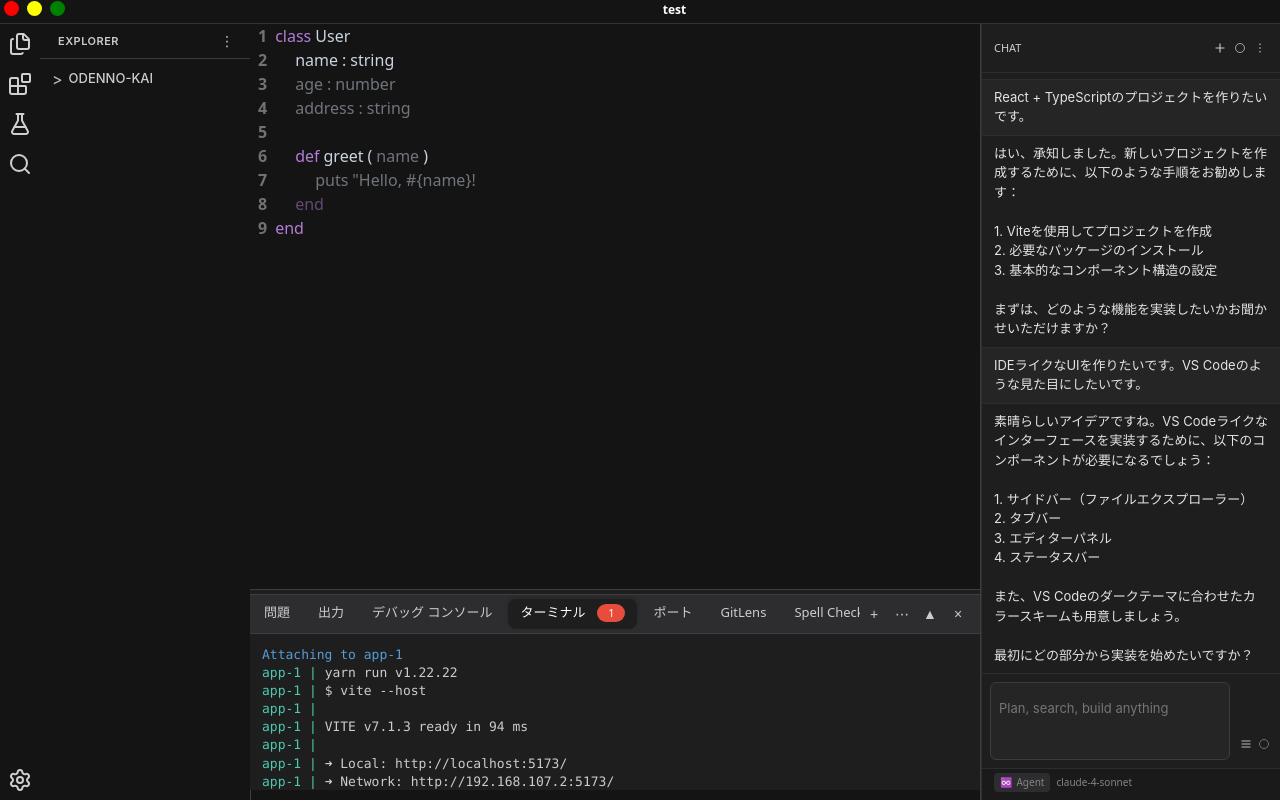
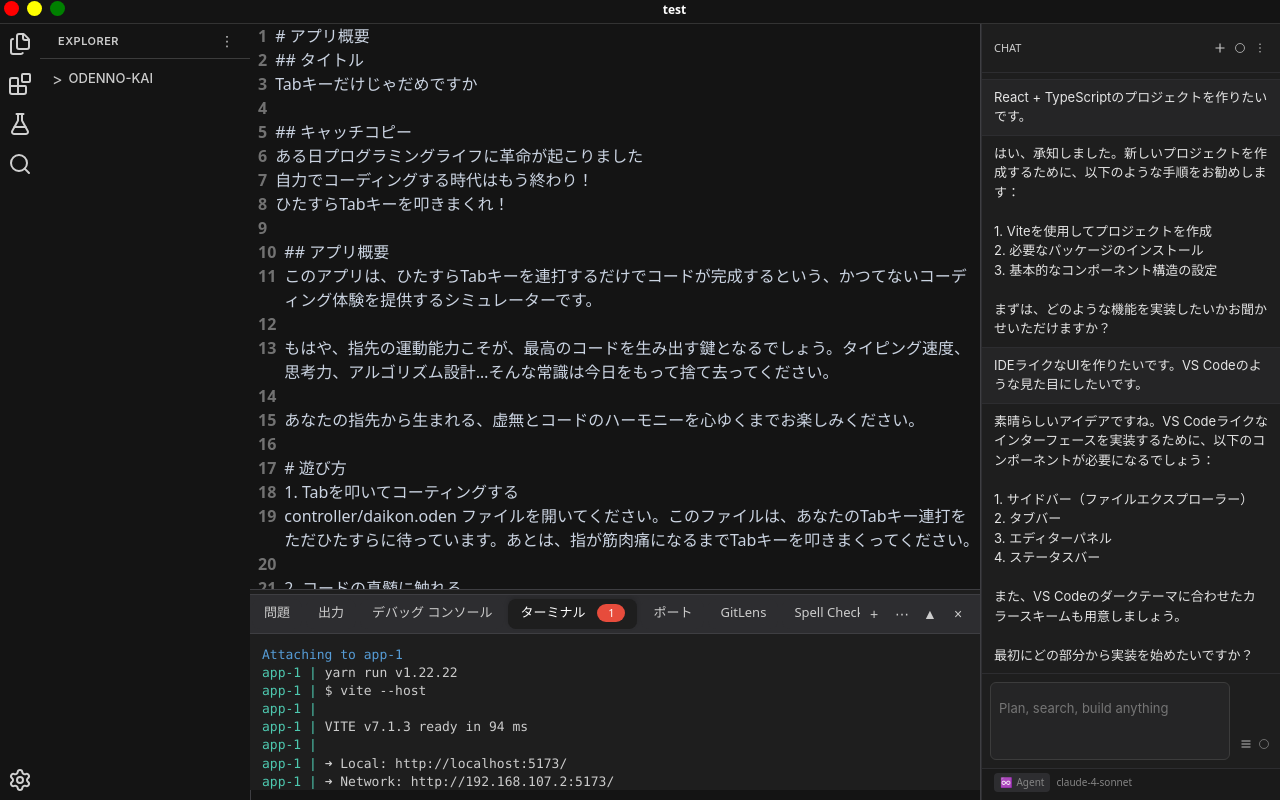
Before and after one commit to OdenTakashi/beyond-tab, a React (Vite) app: page / in a window 1280 px wide. Built offline with nearby package versions, Linux system fonts and the light colour scheme.

Commit message:
feat(view): READMEを追加

```diff
--- a/src/components/ide/Editor.tsx
+++ b/src/components/ide/Editor.tsx
@@ -1,7 +1,7 @@
 import type { LineType } from "../../types/LineValue";
-import { scene01 } from "../../scenes/01";
+import { sceneReadme } from "../../scenes/readme";
 
-export const Editor = ({ lines = scene01.lines }: { lines?: LineType[] }) => {
+export const Editor = ({ lines = sceneReadme.lines }: { lines?: LineType[] }) => {
   return (
     <div
       style={{
--- /dev/null
+++ b/src/scenes/readme.tsx
@@ -0,0 +1,192 @@
+import { Token } from "../components/ide/Token";
+import type { SceneType } from "../types/Scene";
+
+export const sceneReadme: SceneType = {
+  lines: [
+    {
+      value: (
+        <>
+          <Token value="# アプリ概要" />
+        </>
+      ),
+    },
+    {
+      value: (
+        <>
+          <Token value="## タイトル" />
+        </>
+      ),
+    },
+    {
+      value: (
+        <>
+          <Token value="Tabキーだけじゃだめですか" />
+        </>
+      ),
+    },
+    {
+      value: <></>,
+    },
+    {
+      value: (
+        <>
+          <Token value="## キャッチコピー" />
+        </>
+      ),
+    },
+    {
+      value: (
+        <>
+          <Token value="ある日プログラミングライフに革命が起こりました" />
+        </>
+      ),
+    },
+    {
+      value: (
+        <>
+          <Token value="自力でコーディングする時代はもう終わり！" />
+        </>
+      ),
+    },
+    {
+      value: (
+        <>
+          <Token value="ひたすらTabキーを叩きまくれ！" />
+        </>
+      ),
+    },
+    {
+      value: <></>,
+    },
+    {
+      value: (
+        <>
+          <Token value="## アプリ概要" />
+        </>
+      ),
+    },
+    {
+      value: (
+        <>
+          <Token value="このアプリは、ひたすらTabキーを連打するだけでコードが完成するという、かつてないコーディング体験を提供するシミュレーターです。" />
+        </>
+      ),
+    },
+    {
+      value: <></>,
+    },
+    {
+      value: (
+        <>
+          <Token value="もはや、指先の運動能力こそが、最高のコードを生み出す鍵となるでしょう。タイピング速度、思考力、アルゴリズム設計…そんな常識は今日をもって捨て去ってください。" />
+        </>
+      ),
+    },
+    {
+      value: <></>,
+    },
+    {
+      value: (
+        <>
+          <Token value="あなたの指先から生まれる、虚無とコードのハーモニーを心ゆくまでお楽しみください。" />
+        </>
+      ),
+    },
+    {
+      value: <></>,
+    },
+    {
+      value: (
+        <>
+          <Token value="# 遊び方" />
+        </>
+      ),
+    },
+    {
+      value: (
+        <>
+          <Token value="1. Tabを叩いてコーティングする" />
+        </>
+      ),
+    },
+    {
+      value: (
+        <>
+          <Token value="controller/daikon.oden ファイルを開いてください。このファイルは、あなたのTabキー連打をただひたすらに待っています。あとは、指が筋肉痛になるまでTabキーを叩きまくってください。" />
+        </>
+      ),
+    },
+    {
+      value: <></>,
+    },
+    {
+      value: (
+        <>
+          <Token value="2. コードの真髄に触れる" />
+        </>
+      ),
+    },
+    {
+      value: (
+        <>
+          <Token value="一行、また一行とコードが生成されるたびに、あなたは「自分は何をしているのだろう？」という哲学的な問いに直面します。" />
+        </>
+      ),
+    },
+    {
+      value: (
+        <>
+          <Token value="そこに論理的な意味はありません。ただ、コードがそこに生まれる。" />
+        </>
+      ),
+    },
+    {
+      value: (
+        <>
+          <Token value="これこそが、このアプリが提示する「プログラミングの真髄」です。" />
+        </>
+      ),
+    },
+    {
+      value: <></>,
+    },
+    {
+      value: (
+        <>
+          <Token value="3. 虚無になる" />
+        </>
+      ),
+    },
+    {
+      value: (
+        <>
+          <Token value="すべてを終えたとき、あなたは達成感と同時に、なんとも言えない虚無感に襲われます。" />
+        </>
+      ),
+    },
+    {
+      value: (
+        <>
+          <Token value="この虚無感こそが、あなたのプログラミング人生に新たなブレイクスルーをもたらすかもしれません。" />
+        </>
+      ),
+    },
+    {
+      value: <></>,
+    },
+    {
+      value: (
+        <>
+          <Token value="# 最後に" />
+        </>
+      ),
+    },
+    {
+      value: (
+        <>
+          <Token value="このアプリが、あなたのプログラミングライフに、新たな気づきと笑いをもたらすことを願っています。" />
+        </>
+      ),
+    },
+  ],
+};
```
